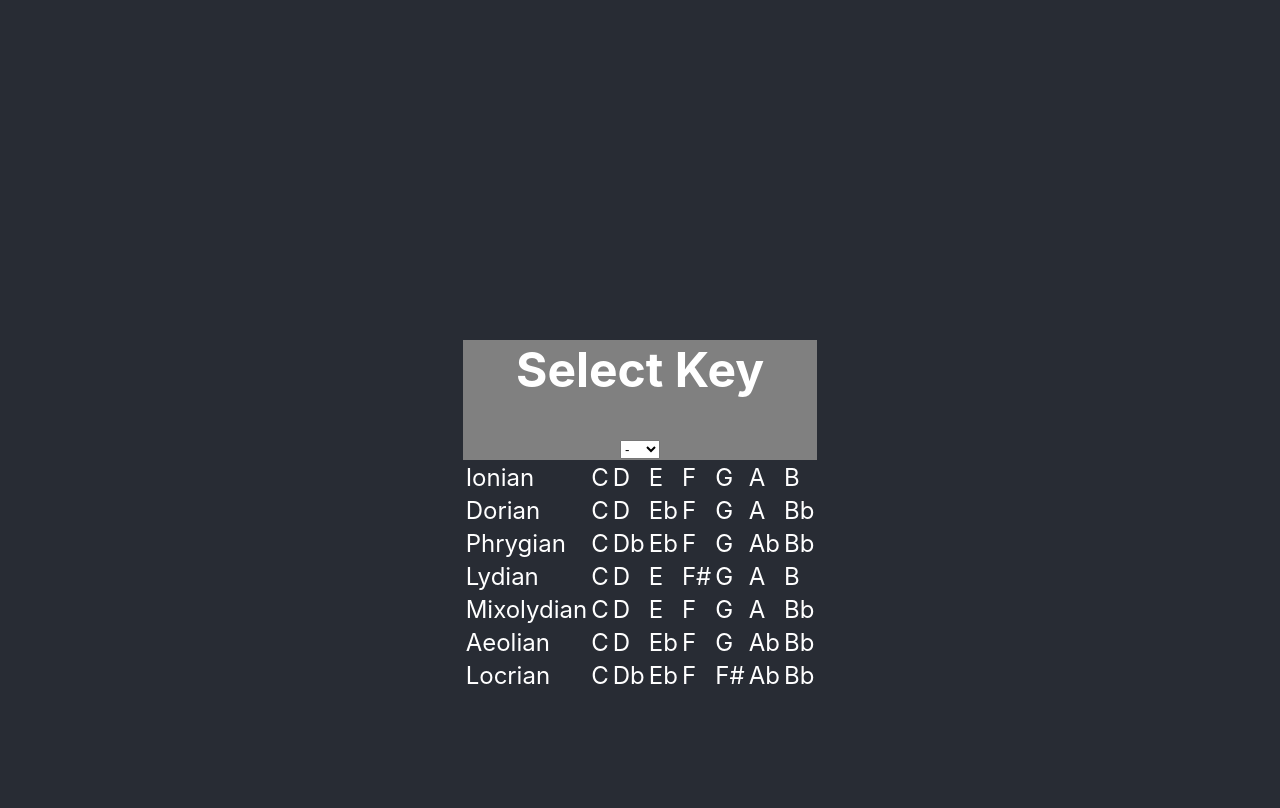
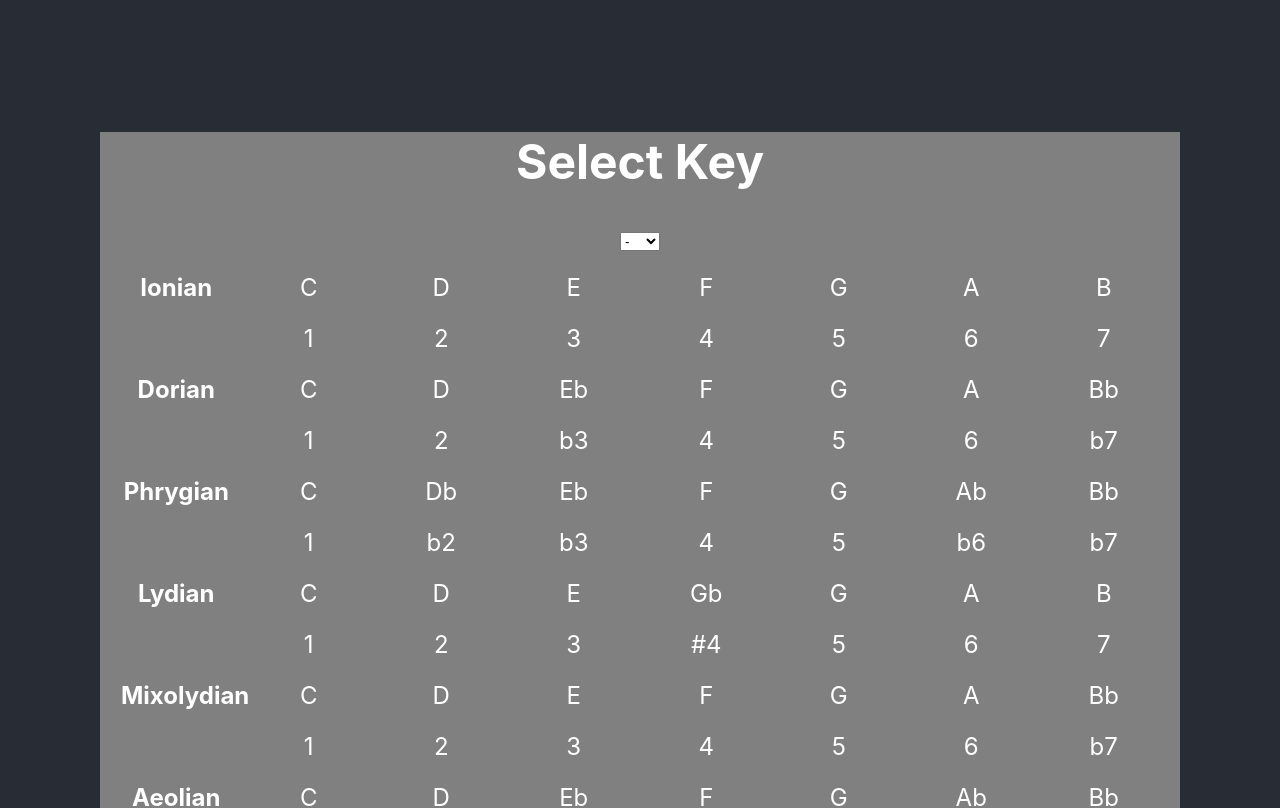
Before and after one commit to walpolsh/chord-scales-v2, a React (Create React App) app: page / in a window 1280 px wide. Shown: the top 808 px of the page. Built offline with nearby package versions, Linux system fonts and the light colour scheme.

Commit message:
restructured for prettier table w/ numerals

```diff
--- a/src/components/Scales.js
+++ b/src/components/Scales.js
@@ -1,4 +1,5 @@
 import React, { Component } from 'react';
+import { Major } from '../constants/scales'
 
 //https://medium.com/@ezra_69528/music-theory-foundations-in-a-few-lines-of-code-90026efb5b23
 
@@ -6,19 +7,19 @@ class Scales extends Component {
   constructor() {
     super();
     this.state = {
-      notes: ["C","Db","D","Eb","E","F","F#","G","Ab","A","Bb","B"],
+      notes: ["C","Db","D","Eb","E","F","Gb","G","Ab","A","Bb","B"],
       numerals: [0,1,2,3,4,5,6,7,8,9,10,11],
       value: '',
-      }
+    }
 
     this.changeKey = this.changeKey.bind(this)
   }
 
   changeKey = (event) => {
-    let notation = this.state.notes;
+    let keys =  ["C","Db","D","Eb","E","F","Gb","G","Ab","A","Bb","B"];
     const e = event.target.value
-    const chunk1 = notation.slice(0, e)
-    const chunk2 = notation.slice(e, notation.length)
+    const chunk1 = keys.slice(0, e)
+    const chunk2 = keys.slice(e, keys.length)
     let newKey = chunk2.concat(chunk1)
     this.setState({
       notes: newKey,
@@ -27,29 +28,16 @@ class Scales extends Component {
 
   render() {
 
-    const triads = (scale) => {
+    const chords = () => {
+
     }
 
-    const sevenths = (scale) => {
-    }
-
-
-    const buildScale = (a) => {
+    const buildScale = (scale) => {
       let notes = this.state.notes;
-      let scaleNums = a[0].slice(0, 7);
-      let scaleNotes = a[0].slice(7,14);
+      let scaleNums = scale[0].slice(0, 7);
+      let scaleNotes = scale[0].slice(7,14);
       return [scaleNums, scaleNotes.map(x => notes[x])]
     }
-
-    //Major Keys
-    const Ionian = [['1', '2', '3', '4', '5', '6', '7',0,2,4,5,7,9,11],['Ionian']]
-    const Dorian = [['1','2','b3','4','5','6','b7',0,2,3,5,7,9,10], ['Dorian']]
-    const Phrygian = [['1', 'b2', 'b3', '4 ', '5 ', 'b6', 'b7', 0, 1, 3, 5, 7, 8, 10], ['Phrygian']]
-    const Lydian = [['1', '2 ', '3 ', '#4', '5 ', '6 ', '7 ', 0, 2, 4, 6, 7, 9, 11], ['Lydian']]
-    const Mixolydian = [['1', '2 ', '3 ', '4 ', '5 ', '6 ', 'b7', 0, 2, 4, 5, 7, 9, 10], ['Mixolydian']]
-    const Aeolian = [['1', '2 ', 'b3', '4 ', '5 ', 'b6', 'b7', 0, 2, 3, 5, 7, 8, 10], ['Aeolian']]
-    const Locrian = [['1', 'b2', 'b3', '4 ', 'b5', 'b6', 'b7', 0, 1, 3, 5, 6, 8, 10], ['Locrian ']]
-    const Major = [Ionian, Dorian, Phrygian, Lydian, Mixolydian,Aeolian, Locrian]
 
     const headerStyle = {
       width: '100%',
@@ -62,19 +50,9 @@ class Scales extends Component {
         width: '100%',
         tableLayout: 'fixed',
         textAlign: 'center',
+        borderSpacing: 20,
         background: 'gray',
         color: 'white',
-    }
-
-    const tableHead = {
-      textAlign: 'center',
-    }
-
-    const tr = {
-      border: '15px, #f33'
-    }
-    const td = {
-      width: '15%',
     }
 
     return(
@@ -98,39 +76,22 @@ class Scales extends Component {
           </select>
 
         </div>
-        <table>
-          <tbody>
-
-              {Major.map(scales => {
-                    let [numbers, notes] = buildScale(scales)
-                    return <tr><td>{scales[1]}</td>
-                          {notes.map(x => <td>{x}</td>)}
-                          </tr>
-                  }
-                )}
-          </tbody>
+        <table style={table}>
+          {Major.map((scales, i) => {
+            let [numbers, notes] = buildScale(scales)
+              return (
+                <tbody key={i} style={{ borderSpacing: 10}}>
+                  <tr>
+                    <th>{scales[1]}</th>
+                    {notes.map(x => <td key={x}>{x}</td>)}
+                  </tr>
+                  <tr><th> </th>
+                    {numbers.map(x => <td key={x}>{x}</td>)}
+                  </tr>
+                </tbody>
+              )
+            })}
         </table>
-
-        {/* <table style={table}>
-          <thead>{`${this.state.notes[0]} Major `}</thead>
-          <tbody>
-          <thead>
-            {MajorStrings.map(x => <tr>{x}</tr>)}
-          </thead>
-        {Major.map(scales => {
-          let [numbers, notes] = buildScale(scales)
-          console.log(notes)
-          return (
-                // <td>
-                //   {y.map(x => <tr style={td}>{x}</tr>)}
-                // </td>
-                <td>
-                  {notes.map(x => <tr style={td}>{x}</tr>)}
-                </td>
-            )
-        })}
-          </tbody>
-        </table> */}
       </div>
     )
   }
--- a/src/constants/scales.js
+++ b/src/constants/scales.js
@@ -0,0 +1,8 @@
+const Ionian = [['1', '2', '3', '4', '5', '6', '7',0,2,4,5,7,9,11],['Ionian']]
+const Dorian = [['1','2','b3','4','5','6','b7',0,2,3,5,7,9,10], ['Dorian']]
+const Phrygian = [['1', 'b2', 'b3', '4 ', '5 ', 'b6', 'b7', 0, 1, 3, 5, 7, 8, 10], ['Phrygian']]
+const Lydian = [['1', '2 ', '3 ', '#4', '5 ', '6 ', '7 ', 0, 2, 4, 6, 7, 9, 11], ['Lydian']]
+const Mixolydian = [['1', '2 ', '3 ', '4 ', '5 ', '6 ', 'b7', 0, 2, 4, 5, 7, 9, 10], ['Mixolydian']]
+const Aeolian = [['1', '2 ', 'b3', '4 ', '5 ', 'b6', 'b7', 0, 2, 3, 5, 7, 8, 10], ['Aeolian']]
+const Locrian = [['1', 'b2', 'b3', '4 ', 'b5', 'b6', 'b7', 0, 1, 3, 5, 6, 8, 10], ['Locrian ']]
+export const Major = [Ionian, Dorian, Phrygian, Lydian, Mixolydian,Aeolian, Locrian]
```
